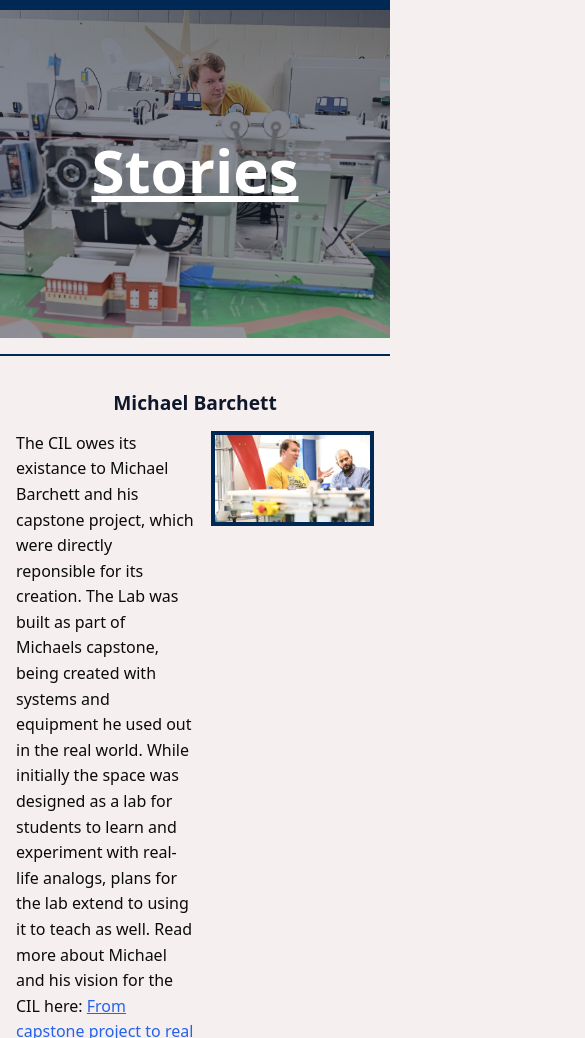
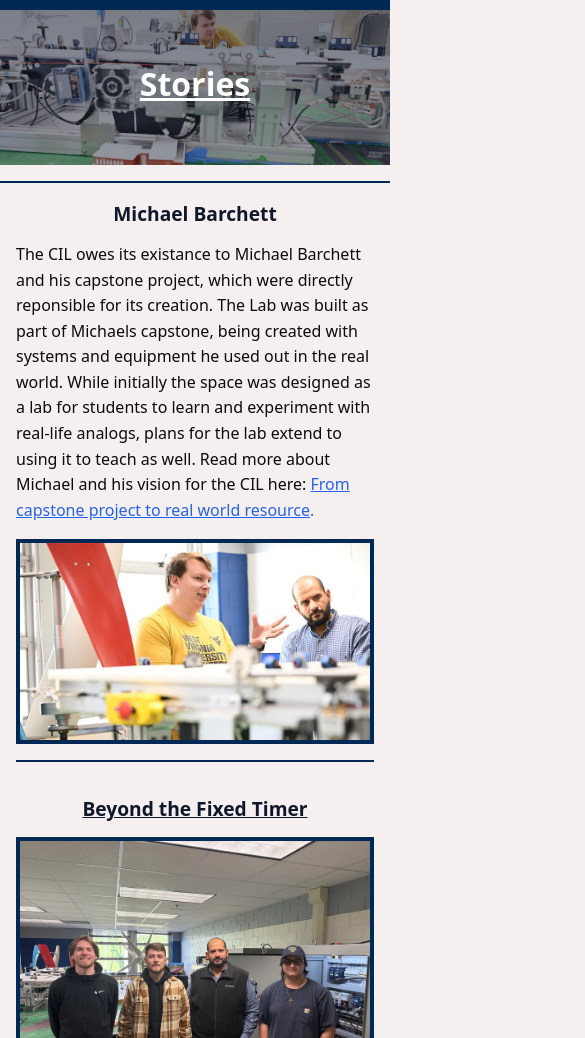
Before and after one commit to Confusedpengu434/Website1.0, a plain HTML site: page stories.html in a window 390 px wide. Shown: the part 62-1100 px from the top of the page, 585 px wide, since content can reach past the window. Drawn offline with Linux system fonts and the light colour scheme.

Commit message:
iphone fixes

```diff
--- a/style.css
+++ b/style.css
@@ -34,7 +34,7 @@ body {
 header{
     color: #ffffff;
     text-align: center;
-    padding: 7rem 1rem;
+    padding: clamp(3rem, 12vw, 7rem) 1rem;
 }
 /* max width stops text from stretching on wider monitors */
 /* margin: 2rem auto above and below main while horizontally centering it */
@@ -48,14 +48,14 @@ main{
 
 .intro-Paragraph{
     display: grid;
-    grid-template-columns: 1.1fr 1fr;
+    grid-template-columns: minmax(0, 1.1fr) minmax(0, 1fr);
     gap: 1rem;
     align-items: start;
 }
 
 .pic-left-cell {
     display: grid;
-    grid-template-columns: 1fr 1.1fr;
+    grid-template-columns: minmax(0, 1fr) minmax(0, 1.1fr);
     gap: 1rem;
     align-items: start;
 }
@@ -65,40 +65,51 @@ main{
     padding: 1rem 2rem 0rem 3rem;
 }
 
-.pic-left-cell img{
-    width: 480px;
+.pic-right-cell {
+    display: grid;
+    grid-template-columns: minmax(0, 1.1fr) minmax(0, 1fr);
+    gap: 1rem;
+    align-items: start;
+}
+.pic-left-cell img,
+.pic-right-cell img{
+    display: block;
+    width: 100%;
     height: auto;
     border: 4px solid #002855;
 }
+.pic-left-cell img {
+    max-width: 480px;
+}
 
-.pic-right-cell {
+.PRT-emu {
     display: grid;
-    grid-template-columns: 1.1fr 1fr;
-    gap: 1rem;
+    grid-template-columns: minmax(0, 1fr) minmax(0, 1fr);
+    gap: 0.75rem;
     align-items: start;
 }
-.pic-right-cell img{
+
+.PRT-emu img {
+    display: block;
     width: 100%;
     height: auto;
     border: 4px solid #002855;
 }
 
-.PRT-emu {
-    display: grid;
-    grid-template-columns: 1fr 1fr;
-    gap: 0.75rem;
-    align-items: start;
-}
+@media (max-width: 640px){
+    .intro-Paragraph,
+    .pic-left-cell,
+    .pic-right-cell,
+    .PRT-emu {
+        grid-template-columns: minmax(0, 1fr);
+    }
 
-.PRT-emu img {
-    width: 100%;
-    height: auto;
-    border: 4px solid #002855;
-}
+    .pic-left-cell-h2 {
+        padding: 1rem 0 0;
+    }
 
-@media (max-width: 600px){
-    .intro-Paragraph {
-        grid-template-columns: 1fr;
+    main {
+        margin: 1rem auto;
     }
 }
 
@@ -112,7 +123,7 @@ section{
 }
 
 h1{
-    font-size: 3.75rem;
+    font-size: clamp(2rem, 8vw, 3.75rem);
     margin-bottom: 0.5rem;
 }
 
```
